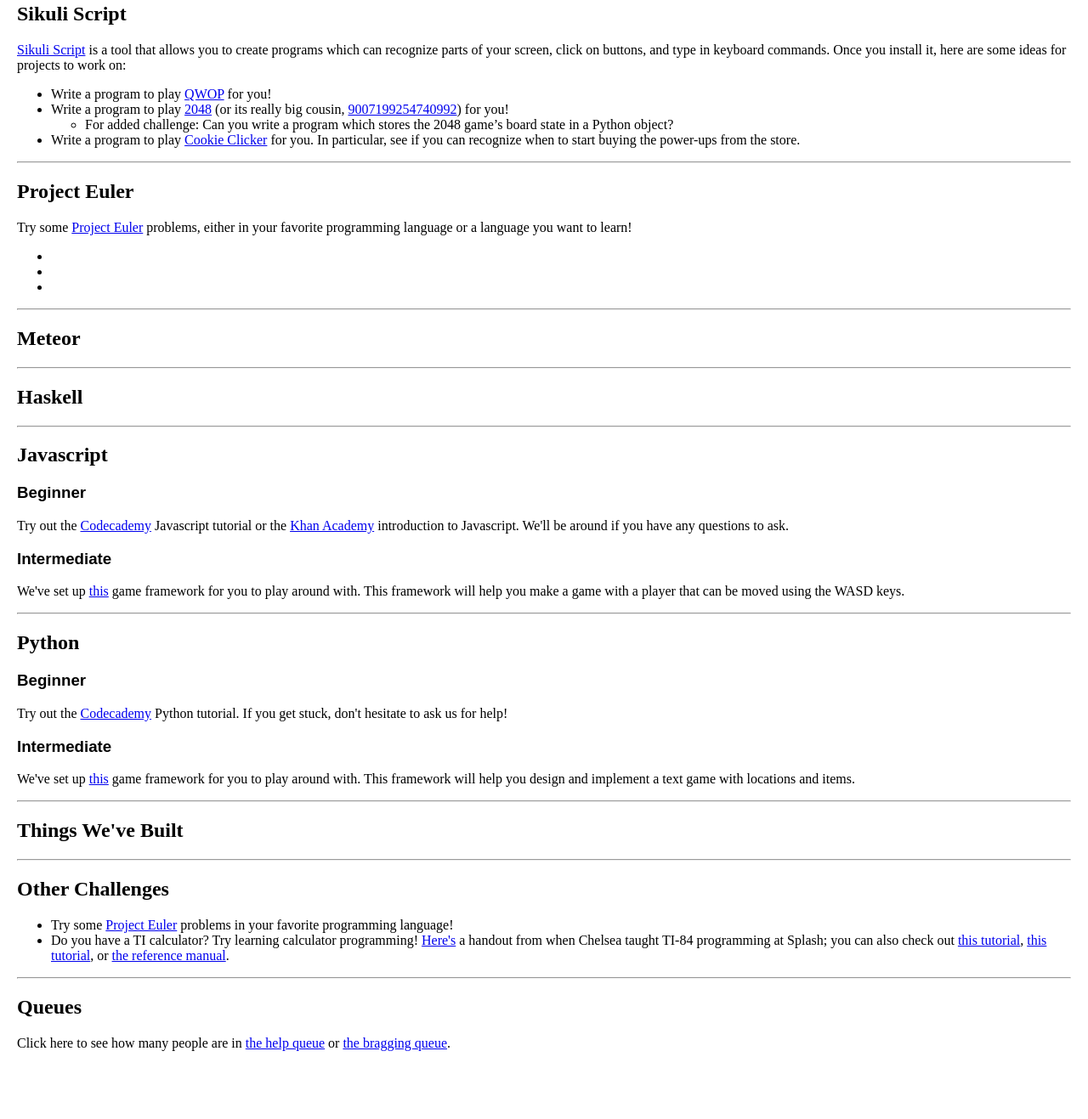
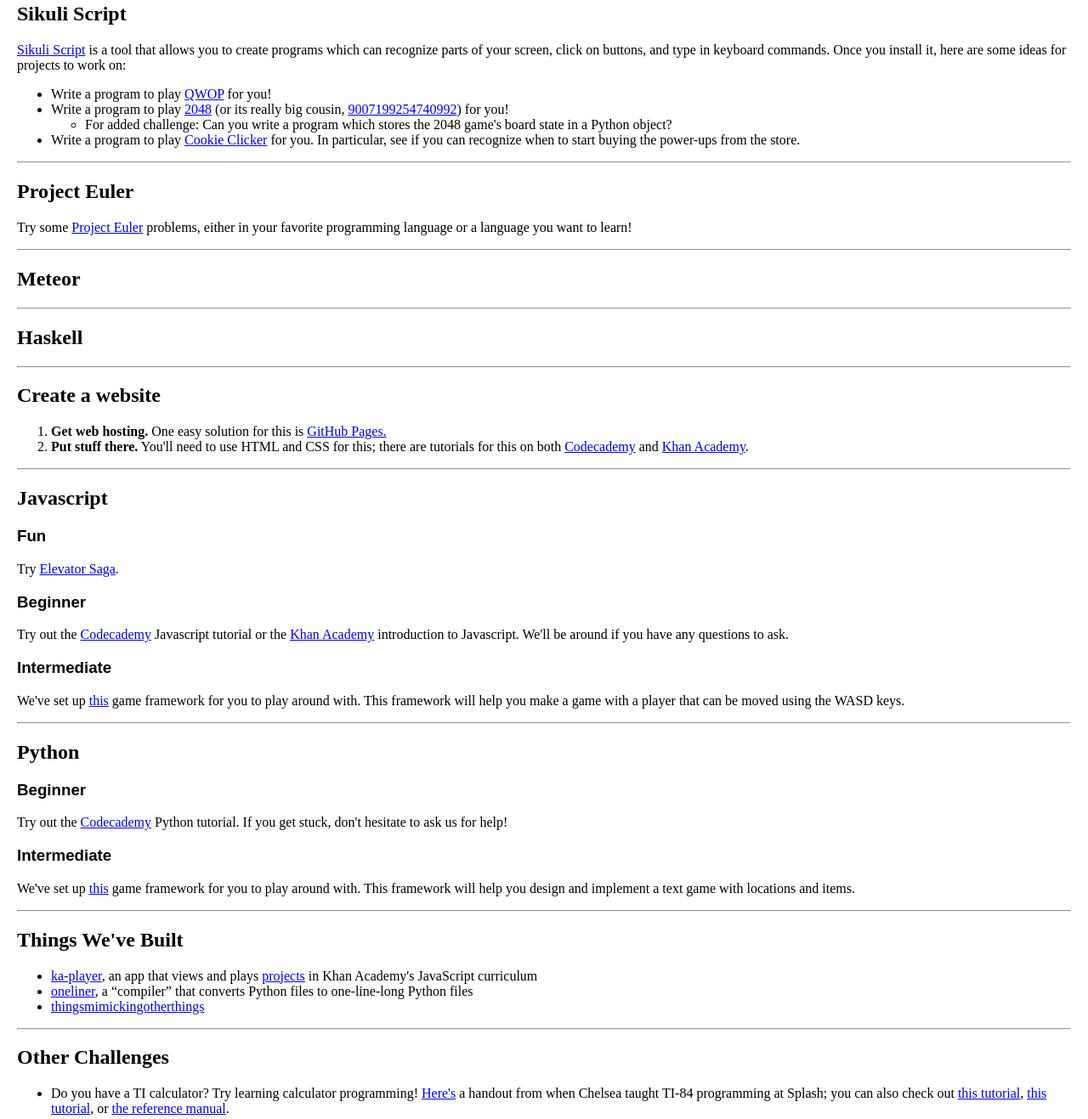
Before and after one commit to csvoss/intro-programming, a plain HTML site: page splash/index.html in a window 1280 px wide. Shown: the part 200-1517 px from the top of the page at 85% size. Drawn offline with Linux system fonts and the light colour scheme; grey boxes are pictures that could not be loaded; a web font is replaced by a local one.

Commit message:
More content - Elevator Saga, GitHub Pages

```diff
--- a/splash/index.html
+++ b/splash/index.html
@@ -28,7 +28,7 @@
 <li>Write a program to play <a href=”https://www.foddy.net/Athletics.html”>QWOP</a> for you!</li>
 <li>Write a program to play <a href=”https://gabrielecirulli.github.io/2048/”>2048</a> (or its really big cousin, <a href=”http://www.csie.ntu.edu.tw/~b01902112/9007199254740992/”>9007199254740992</a>) for you!
 <ul>
-<li>For added challenge: Can you write a program which stores the 2048 game’s board state in a Python object?</li>
+<li>For added challenge: Can you write a program which stores the 2048 game's board state in a Python object?</li>
 </ul>
 </li>
 <li>Write a program to play <a href="http://orteil.dashnet.org/cookieclicker/">Cookie Clicker</a> for you.
@@ -36,18 +36,21 @@
 </ul>
 <hr>
 <h2>Project Euler</h2>
-<p>Try some <a href="https://projecteuler.net/">Project Euler</a> problems, either in your favorite programming language or a language you want to learn!</p>
-<ul>
-<li></li>
-<li></li>
-<li></li>
-</ul>
+<p>Try some <a href="https://projecteuler.net/archives">Project Euler</a> problems, either in your favorite programming language or a language you want to learn!</p>
 <hr>
 <h2>Meteor</h2>
 <hr>
 <h2>Haskell</h2>
 <hr>
+<h2>Create a website</h2>
+<ol>
+<li><b>Get web hosting.</b> One easy solution for this is <a href="https://pages.github.com/">GitHub Pages.</a></li>
+<li><b>Put stuff there.</b> You'll need to use HTML and CSS for this; there are tutorials for this on both <a href="https://www.codecademy.com/learn/web">Codecademy</a> and <a href="https://www.khanacademy.org/computing/computer-programming/html-css">Khan Academy</a>.</li>
+</ol>
+<hr>
 <h2>Javascript</h2>
+<h3>Fun</h3>
+<p>Try <a href="http://play.elevatorsaga.com/">Elevator Saga</a>.</p>
 <h3>Beginner</h3>
 <p>Try out the <a href="http://www.codecademy.com/en/tracks/javascript">Codecademy</a> Javascript tutorial or the <a href="https://www.khanacademy.org/computing/computer-programming/programming">Khan Academy</a> introduction to Javascript. We'll be around if you have any questions to ask.
 <h3>Intermediate</h3>
@@ -60,10 +63,14 @@
 <p>We've set up <a href="python_project.html">this</a> game framework for you to play around with. This framework will help you design and implement a text game with locations and items.</p>
 <hr>
 <h2>Things We've Built</h2>
+<ul>
+<li><a href="https://github.com/Khan/ka-player">ka-player</a>, an app that views and plays <a href="https://www.khanacademy.org/computing/computer-programming/browse">projects</a> in Khan Academy's JavaScript curriculum</li>
+<li><a href="https://github.com/csvoss/oneliner">oneliner</a>, a &ldquo;compiler&rdquo; that converts Python files to one-line-long Python files</li>
+<li><a href="http://csvoss.scripts.mit.edu/thingsmimickingotherthings/">thingsmimickingotherthings</a></li>
+</ul>
 <hr>
 <h2>Other Challenges</h2>
 <ul>
-<li>Try some <a href="https://projecteuler.net/">Project Euler</a> problems in your favorite programming language!</li>
 <li>Do you have a TI calculator? Try learning calculator programming! <a href="http://web.mit.edu/csvoss/Public/esp/ti84reference.pdf">Here's</a> a handout from when Chelsea taught TI-84 programming at Splash; you can also check out <a href="http://en.wikibooks.org/wiki/TI-Basic_84_Programming">this tutorial</a>, <a href="http://www.ticalc.org/programming/columns/83plus-bas/cherny/">this tutorial</a>, or <a href="http://education.ti.com/sites/US/downloads/pdf/TI83-84_reference_guide.pdf">the reference manual</a>.
 </ul>
 <hr>
```
